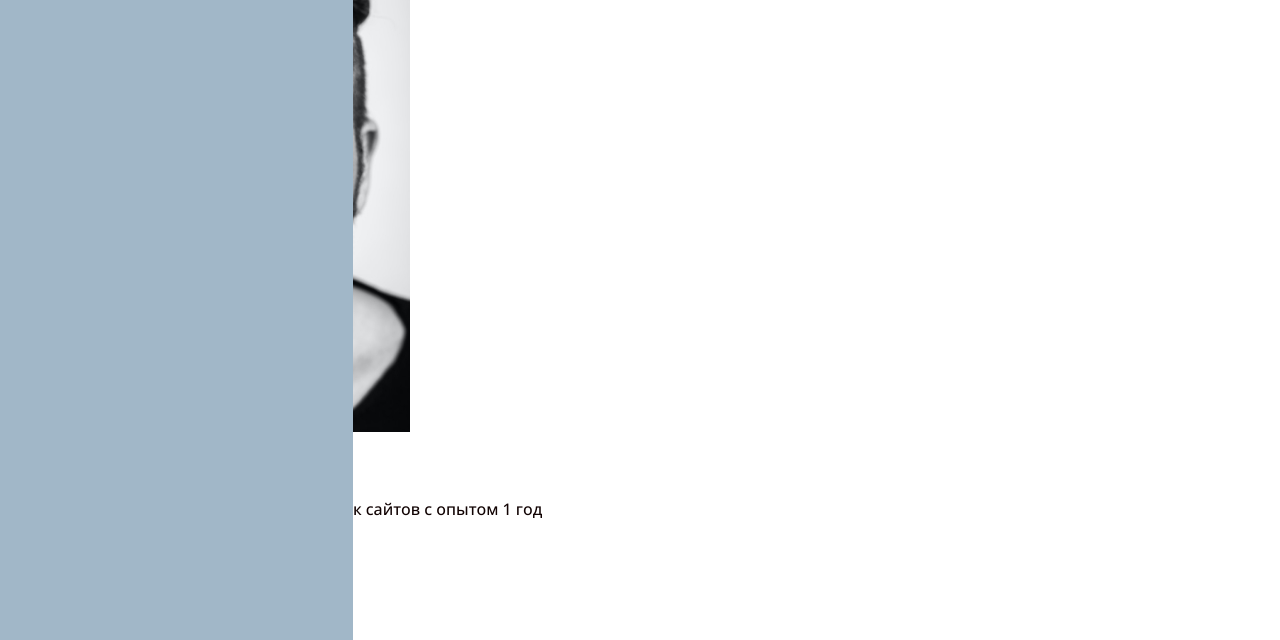
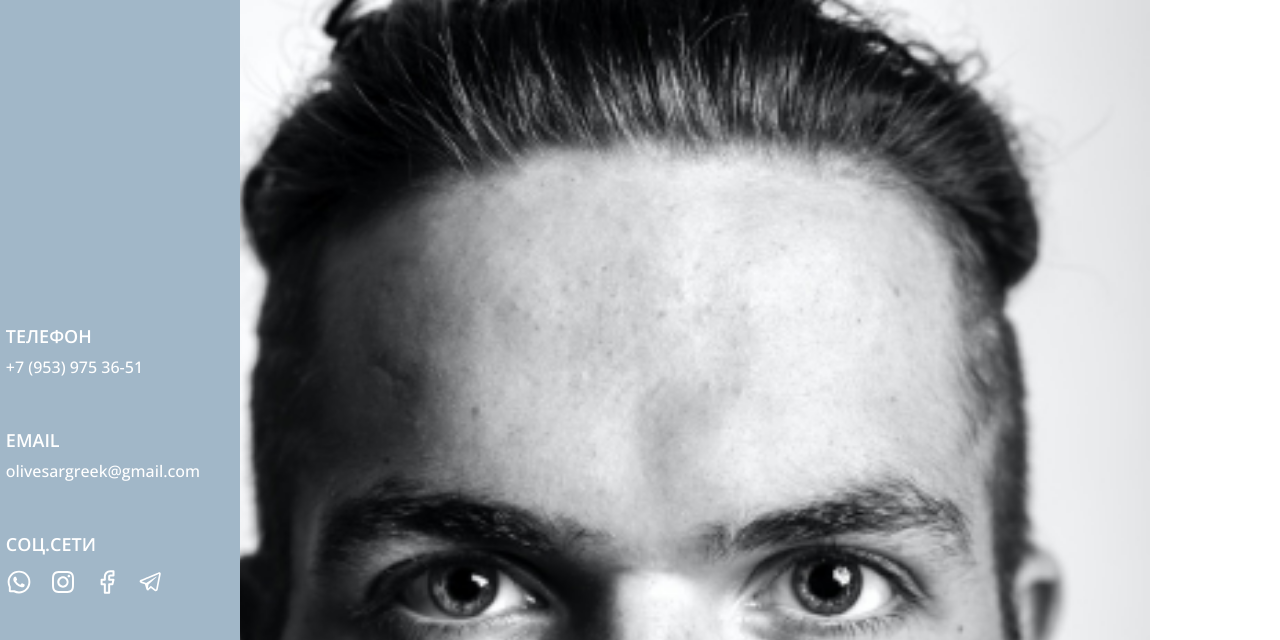
Before and after one commit to alexboagreek/portfolio-methed, a plain HTML site: page index.html in a window 1280 px wide. Shown: the part 155-795 px from the top of the page. Drawn offline with Linux system fonts and the light colour scheme.

Commit message:
feat: default media styles && header media styles

```diff
--- a/css/default.css
+++ b/css/default.css
@@ -50,6 +50,7 @@ h1, h2, h3, p {
 }
 
 .container {
+    max-width: 1100px;
     padding: 0 15px;
     margin: 0 auto;
 }
@@ -63,3 +64,33 @@ section {
         padding: 0 40px;
     }
 }
+
+@media (min-width: 992px) {
+    .page__header {
+        width: 240px;
+        position: fixed;
+        left: 0;
+        top: 0;
+        height: 100%;
+    }
+}
+
+@media (min-width: 1440px) {
+
+    .page {
+        background-image: linear-gradient(to right, #A1B7C8 24.5%, transparent 24.5%);
+    }
+    .page__header {
+        width: 355px;
+        left: calc(50% - 720px);
+    }
+}
+
+
+@media (min-width: 2700px) {
+
+    .page {
+        background-image: linear-gradient(to right, #A1B7C8 30%, transparent 30%);
+    }
+
+}
--- a/css/header.css
+++ b/css/header.css
@@ -109,18 +109,20 @@
 
 @media (min-width: 992px) {
     .header {
-        position: fixed;
-        left: 0;
-        top: 0;
-        height: 100%;
         padding: 50px 0;
     }
     .header__container {
         height: 100%;
         flex-direction: column;
+        align-items: flex-end;
     }
     .header__contacts {
         position: static;
+        display: block;
+        padding: 0;
+    }
+    .contacts {
+        display: block;
     }
     .contacts__list {
         flex-direction: column;
--- /dev/null
+++ b/css/present.css
@@ -0,0 +1,42 @@
+.present__photo {
+    width: 100%;
+    object-fit: cover;
+    margin-bottom: 20px;
+}
+
+.present__group-title {
+    margin-bottom: 18px;
+}
+
+.present__title {
+    margin-bottom: 10px;
+    font-weight: 700;
+    font-size: 27px;
+    line-height: 120%;
+    text-transform: uppercase;
+}
+.present__subtitle_span {
+    text-transform: capitalize;
+}
+.present__subtitle {
+    font-weight: 700;
+    font-size: 16px;
+    line-height: 120%;
+    text-transform: uppercase;
+}
+.present__description {
+    margin-bottom: 20px;
+    font-size: 14px;
+    line-height: 140%;
+}
+
+.present__order-btn {
+    padding: 16px 60px;
+    border-radius: 4px;
+    background-color: #E87C40;
+    font-size: 14px;
+    line-height: 140%;
+    text-transform: uppercase;
+    color: #ffffff;
+
+}
--- a/css/style.css
+++ b/css/style.css
@@ -2,3 +2,4 @@
 @import "fonts.css";
 @import "default.css";
 @import "header.css";
+@import "present.css";
--- a/index.html
+++ b/index.html
@@ -6,10 +6,10 @@
     <meta name="viewport" content="width=device-width, initial-scale=1.0">
     <link rel="icon" type="image/png" sizes="16X16" href="assets/img/portfolio-color.png">
     <link rel="stylesheet" href="css/style.css">
-    <title>Кир Сорокин - Создание сайтов для вашего бтзнеса | Portfolio MethEd</title>
+    <title>Александр Сурков - FrontEnd-разработчик | Portfolio</title>
 </head>
-<body>
-    <header class="header">
+<body class="page">
+    <header class="page__header header">
         <div class="container header__container">
             <img class="header__logo" src="assets/img/super-logo.png" alt="Логотип Кира Сорокина">
             <address class="header__contacts contacts">
@@ -39,14 +39,14 @@
     <main>
         <section class="present">
             <div class="container">
-                <img src="assets/img/kir.jpg" alt="Фотография Кир Сорокин" class="present__photo">
-                <div class="presrnt__content">
+                <img src="assets/img/kir.jpg" alt="Фотография Александр Сурков" class="present__photo">
+                <div class="present__content">
                     <hgroup class="present__group-title">
-                        <h1 class="present__title">Кир Сорокин</h1>
-                        <h2 class="present__subtitle">Разработчик сайтов</h2>
+                        <h1 class="present__title">Александр Сурков</h1>
+                        <h2 class="present__subtitle"><span class="present__subtitle_span">FrontEnd</span>-разработчик</h2>
                     </hgroup>
                     <p class="present__description">
-                        Меня зовут Кир Сорокин, я разработчик сайтов с опытом 1 год
+                        Меня зовут Александр Сурков, я разработчик сайтов с опытом 1 год
                     </p>
                     <button class="present__order-btn">Заказать</button>
                 </div>
```
